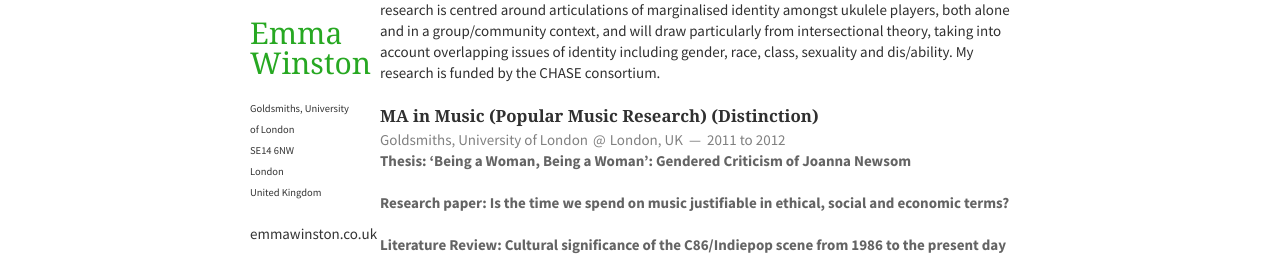
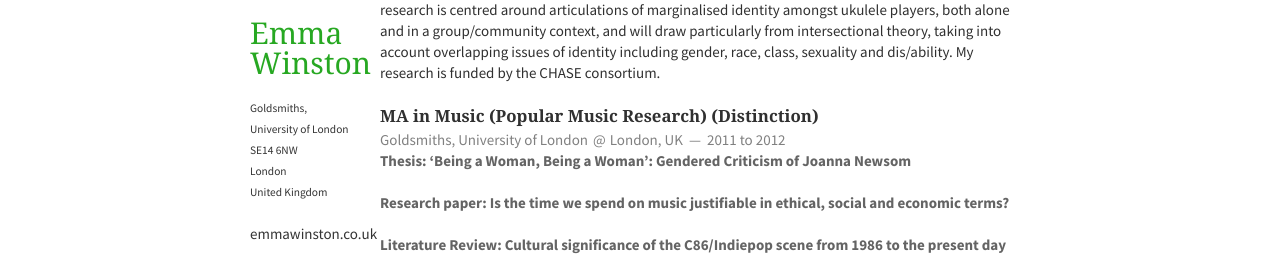
Before and after one commit to emmawinston/cv, a Jekyll site: the page built from index.html, in a window 1280 px wide. Shown: the part 196-463 px from the top of the page. Built offline with Jekyll 4.4.1, drawn with Linux system fonts in a browser that asks for light colours; nearby versions of some CDN libraries; Markdown is read by kramdown in place of the engine named in the settings; the list of posts is cut into pages by our own code.

Commit message:
bigger address

```diff
--- a/static/css/layout.css
+++ b/static/css/layout.css
@@ -130,7 +130,7 @@
 }
 
 .container > header address {
-  font-size: 0.7em;
+  font-size: 0.76em;
 }
 
 .container > header p:last-child {
```
